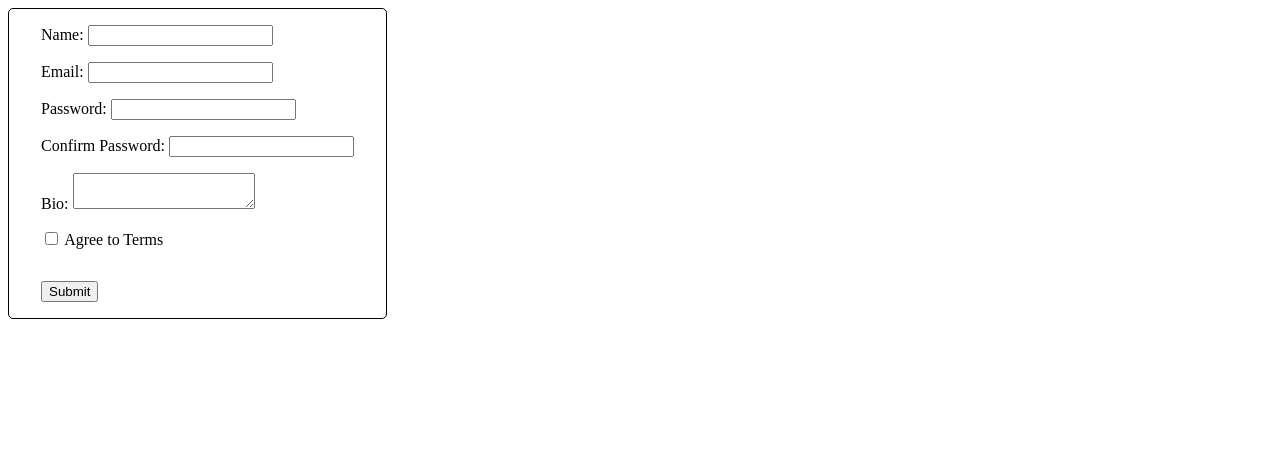
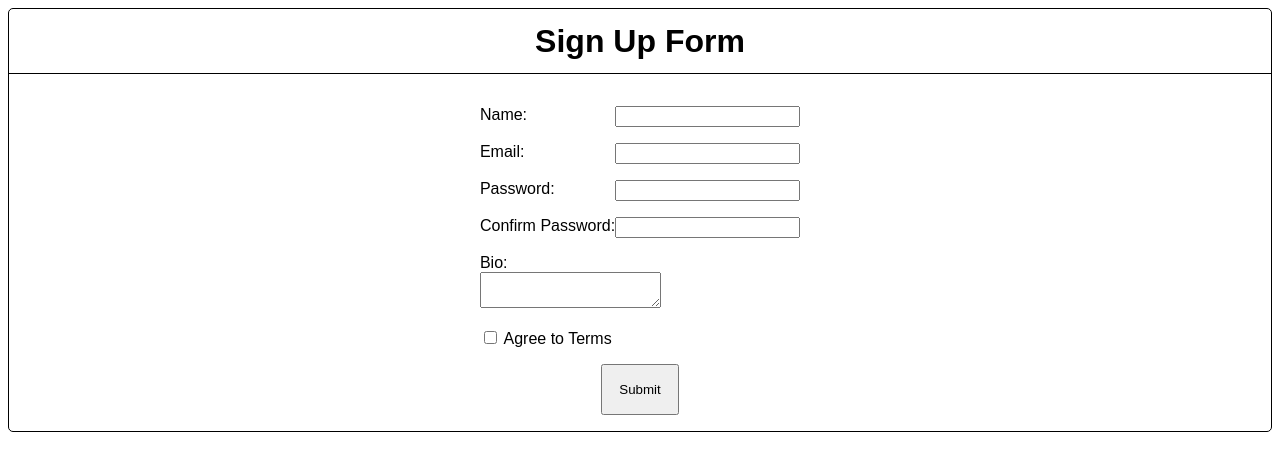
Before and after one commit to Bashar-OP/op-flask-project, a Flask app: page / in a window 1280 px wide. Shown: the top 471 px of the page. Run offline with Flask 3, Linux system fonts and the light colour scheme.

Commit message:
change form design

```diff
--- a/app.py
+++ b/app.py
@@ -5,25 +5,27 @@ import secrets
 
 def validate(form_data):
 
+    errors = []
+
     if not form_data['name']:
-        return 'Name is required.'
+        errors.append('Name is required.')
 
     if '@' not in form_data['email']:
-        return 'Email must include @.'
+        errors.append( 'Email must include @.')
 
     if len(form_data['password']) < 8:
-        return 'Password is at least 8 characters.'
+        errors.append( 'Password is at least 8 characters.')
 
     if form_data['confirm_pass'] != form_data['password']:
-        return 'Confirm password must match password.'
+        errors.append( 'Confirm password must match password.')
 
     if form_data['bio'] and len(form_data['bio']) < 20:
-        return 'Bio must be at least 20 characters if provided.'
+        errors.append( 'Bio must be at least 20 characters if provided.')
 
     if not form_data['agree_terms']:
-        return 'Agree to Terms must be checked.'
+        errors.append( 'Agree to Terms must be checked.')
 
-    return ''
+    return errors
 
 
 
@@ -36,10 +38,10 @@ app.config['SECRET_KEY'] = secrets.token_hex();
 @app.route('/',methods=['GET','POST'])
 def home():
     form_data = {}
-    error_message = ''
+    error_messages = []
 
     if request.method == 'GET':
-        return render_template('form.html',form_data=form_data,error=error_message)
+        return render_template('form.html',form_data=form_data,error=error_messages)
 
     data_keys = ['name','email','password','confirm_pass','bio','agree_terms']
 
@@ -51,10 +53,10 @@ def home():
     form_data['bio'] = form_data['bio'].strip() or None
     form_data['agree_terms'] = bool(form_data['agree_terms'])
 
-    error_message = validate(form_data)
+    error_messages = validate(form_data)
 
-    if error_message != '' :
-        return render_template('form.html',form_data=form_data,error=error_message)
+    if len(error_messages) != 0 :
+        return render_template('form.html',form_data=form_data,errors=error_messages)
 
     flash('success submit')
     return redirect(url_for('home'))
--- a/static/style.css
+++ b/static/style.css
@@ -1,15 +1,39 @@
+*{
+    font-family: sans-serif;
+}
+.container{
+    border: 1px solid black;
+     border-radius: 5px;
+}
+
+h1{
+    margin: 0;
+    text-align: center;
+    line-height: 2;
+    border-bottom: 1px solid black;
+}
 
 form{
-    display: inline-block ;
-    border: 1px solid black;
-    border-radius: 5px;
+    display: block;
+    width: fit-content;
+    margin: 0 auto;
+    padding: 1rem;
+
 }
 
 form > div,button{
-    margin: 1rem 2rem;
+    margin-block: 1rem
 }
 
+.text-input{
+    display: flex;
+    justify-content: space-between;
 
+}
+
+label[for="bio"]{
+    display: block;
+}
 
 #flash-message{
     color: green;
@@ -17,6 +41,13 @@ form > div,button{
     margin: 0 auto;
 }
 
-#error-message{
+.error-message{
      color: red;
 }
+
+button[type = "submit"]{
+    display: block;
+    width: fit-content;
+    margin: 0 auto;
+    padding: 1rem;
+}
--- a/templates/form.html
+++ b/templates/form.html
@@ -4,21 +4,17 @@
     <meta charset="UTF-8" />
     <meta name="viewport" content="width=device-width, initial-scale=1.0" />
     <title>Document</title>
-    <link rel="stylesheet" href="{{url_for('static',filename='style.css')}}">
+    <link rel="stylesheet" href="{{url_for('static',filename='style.css')}}" />
   </head>
   <body>
-
-{% with messages = get_flashed_messages() %}
-  {% if messages %}
-      {% for message in messages %}
+    {% with messages = get_flashed_messages() %} {% if messages %} {% for
+    message in messages %}
     <p id="flash-message">{{ message }}</p>
-      {% endfor %}
-  {% endif %}
-{% endwith %}
-
-
+    {% endfor %} {% endif %} {% endwith %}
+    <div class="container">
+      <h1>Sign Up Form</h1>
       <form action="{{url_for('home')}}" method="post">
-      <div>
+        <div class="text-input">
           <label for="name">Name: </label>
           <input
             id="name"
@@ -29,7 +25,7 @@
           />
         </div>
 
-      <div>
+        <div class="text-input">
           <label for="email">Email: </label>
           <input
             id="email"
@@ -40,46 +36,33 @@
           />
         </div>
 
-      <div>
+        <div class="text-input">
           <label for="password">Password: </label>
-        <input
-          id="password"
-          type="password"
-          name="password"
-          required
-        />
+          <input id="password" type="password" name="password" required />
         </div>
 
-      <div>
+        <div class="text-input">
           <label for="confirm">Confirm Password: </label>
-        <input
-          id="confirm"
-          type="password"
-          name="confirm_pass"
-          required
-        />
+          <input id="confirm" type="password" name="confirm_pass" required />
         </div>
 
-      <div>
         <label for="bio">Bio: </label>
+
         <textarea name="bio" id="bio" minlength="20">
 {{form_data['bio'] or ''}}</textarea
         >
-      </div>
 
         <div>
-        <input
-          id="agree-terms"
-          type="checkbox"
-          name="agree_terms"
-          {% if form_data["agree_terms"] %}checked{% endif %}
-          required
-        />
+          <input id="agree-terms" type="checkbox" name="agree_terms" {% if
+          form_data["agree_terms"] %}checked{% endif %} required />
           <label for="agree-terms">Agree to Terms</label>
         </div>
-      <p id="error-message">{{error or ''}}</p>
+        {% for error in errors %}
+            <p class="error-message">{{error}}</p>
+        {% endfor %}
+
         <button type="submit">Submit</button>
-
       </form>
+    </div>
   </body>
 </html>
```
Lines whose indentation alone changed are shown as unchanged.
